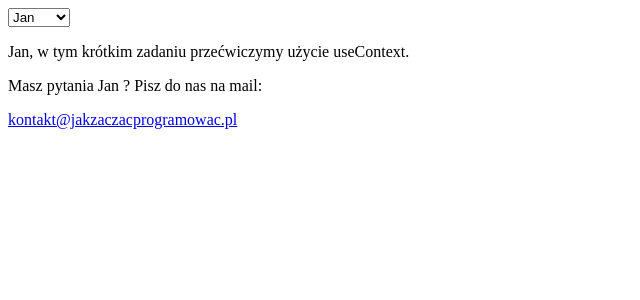
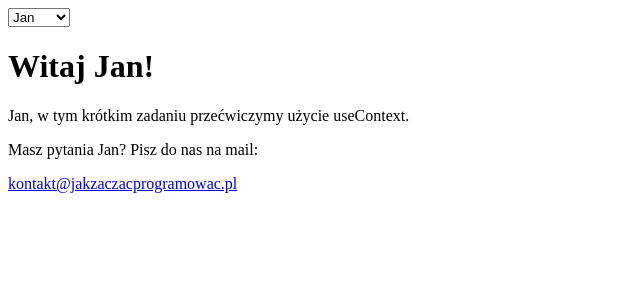
Before and after one commit to kacpi95/React-lesson, a React (Vite) app in the folder React-lesson/: page / in a window 1280 px wide. Shown: the top 300 px of the page, without its empty margins (0-640 px from the left). Built offline with nearby package versions, Linux system fonts and the light colour scheme.

Commit message:
add task

```diff
--- a/React-lesson/src/App.jsx
+++ b/React-lesson/src/App.jsx
@@ -236,17 +236,23 @@ import { Footer } from './components/Footer/Footer';
 import { NameContext } from './components/NameContext/NameContext';
 
 export default function App() {
-  const [name, setName] = useState('Jan');
+  const [selectedName, setSelectedName] = useState('Jan');
 
   return (
-    <NameContext.Provider value={name}>
-      <select value={name} onChange={(e) => setName(e.target.value)}>
+    <>
+      <select
+        value={selectedName}
+        onChange={(e) => setSelectedName(e.target.value)}
+      >
         <option value='Jan'>Jan</option>
         <option value='Janina'>Janina</option>
         <option value='Ewa'>Ewa</option>
       </select>
-      <Article name={name} />
-      <Footer />
-    </NameContext.Provider>
+      <h1>Witaj {selectedName}!</h1>
+      <NameContext.Provider value={selectedName}>
+        <Article />
+        <Footer />
+      </NameContext.Provider>
+    </>
   );
 }
--- a/React-lesson/src/components/Article/Article.jsx
+++ b/React-lesson/src/components/Article/Article.jsx
@@ -3,6 +3,7 @@ import { NameContext } from '../NameContext/NameContext';
 
 export function Article() {
   const name = useContext(NameContext);
+
   return (
     <article>
       <p>{name}, w tym krótkim zadaniu przećwiczymy użycie useContext.</p>
--- a/React-lesson/src/components/Footer/Footer.jsx
+++ b/React-lesson/src/components/Footer/Footer.jsx
@@ -3,9 +3,10 @@ import { NameContext } from '../NameContext/NameContext';
 
 export function Footer() {
   const name = useContext(NameContext);
+
   return (
     <footer>
-      <p>Masz pytania {name} ? Pisz do nas na mail:</p>
+      <p>Masz pytania {name}? Pisz do nas na mail:</p>
       <a href='mailto:kontakt@jakzaczacprogramowac.pl'>
         kontakt@jakzaczacprogramowac.pl
       </a>
```
